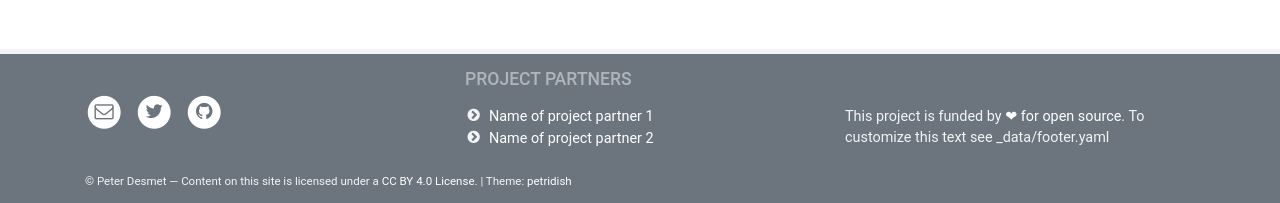
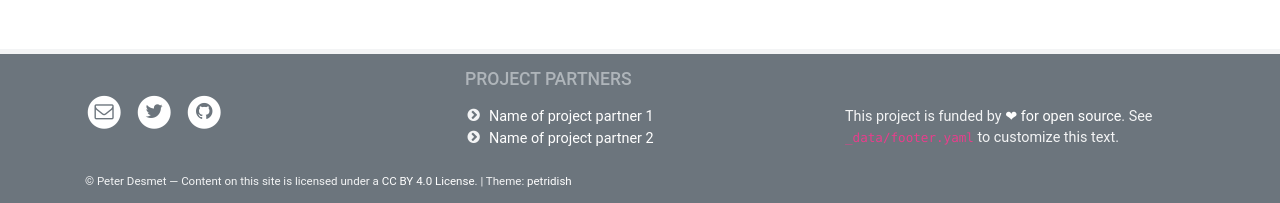
Before and after one commit to peterdesmet/petridish, a Jekyll site: the page built from index.md, in a window 1280 px wide. Shown: the part 854-1057 px from the top of the page. Built offline with Jekyll 4.4.1, drawn with Linux system fonts in a browser that asks for light colours.

```diff
--- a/_data/footer.yaml
+++ b/_data/footer.yaml
@@ -15,7 +15,7 @@ columns:
 
   - title:
     description: > # Can be Markdown
-      This project is funded by [❤ for open source](http://example.com). To customize this text see _data/footer.yaml
+      This project is funded by [❤ for open source](http://example.com). See `_data/footer.yaml` to customize this text.
     links:
 
 # Small font license notice to add to the bottom of the footer. Can be Markdown
```
